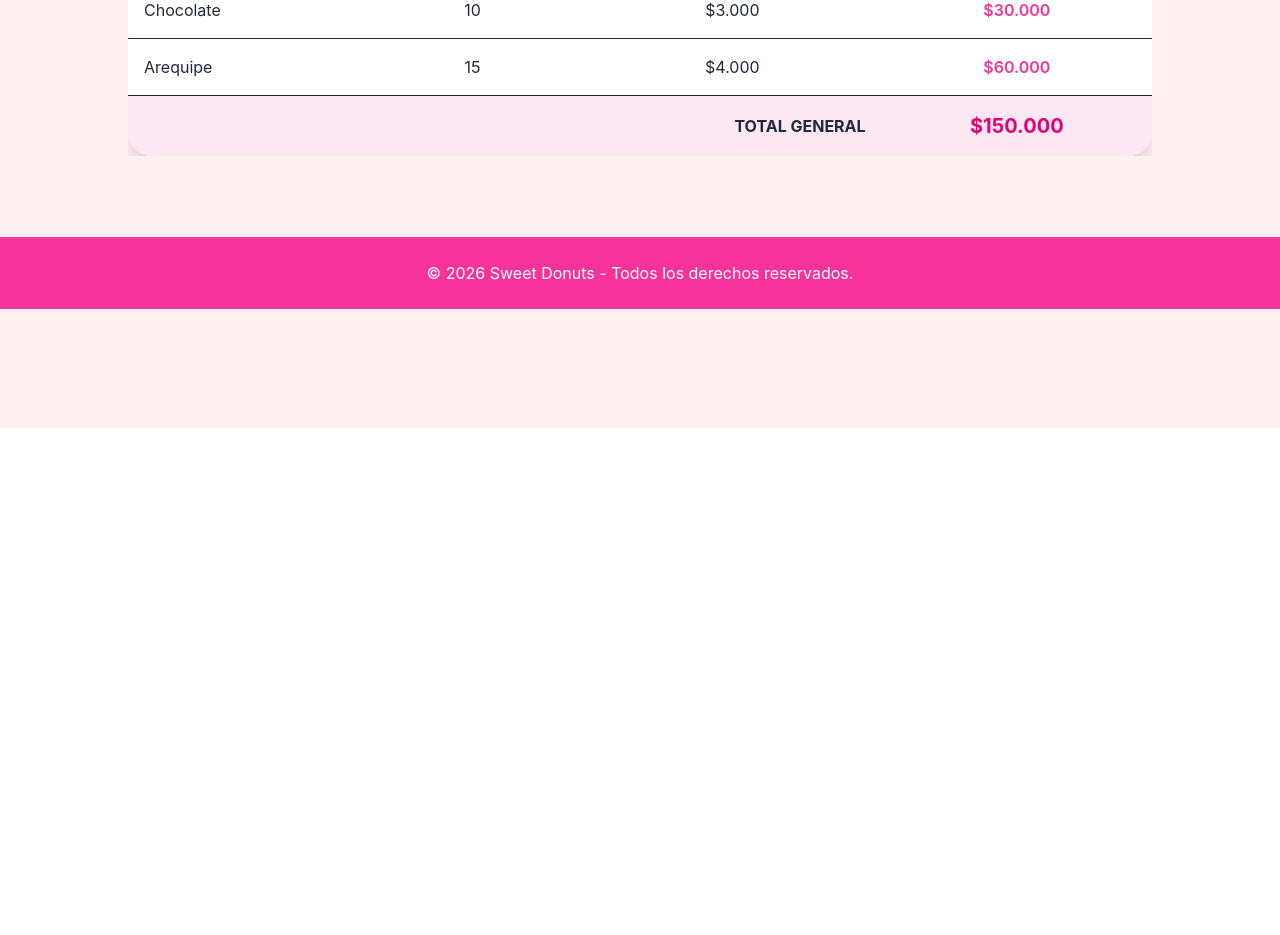
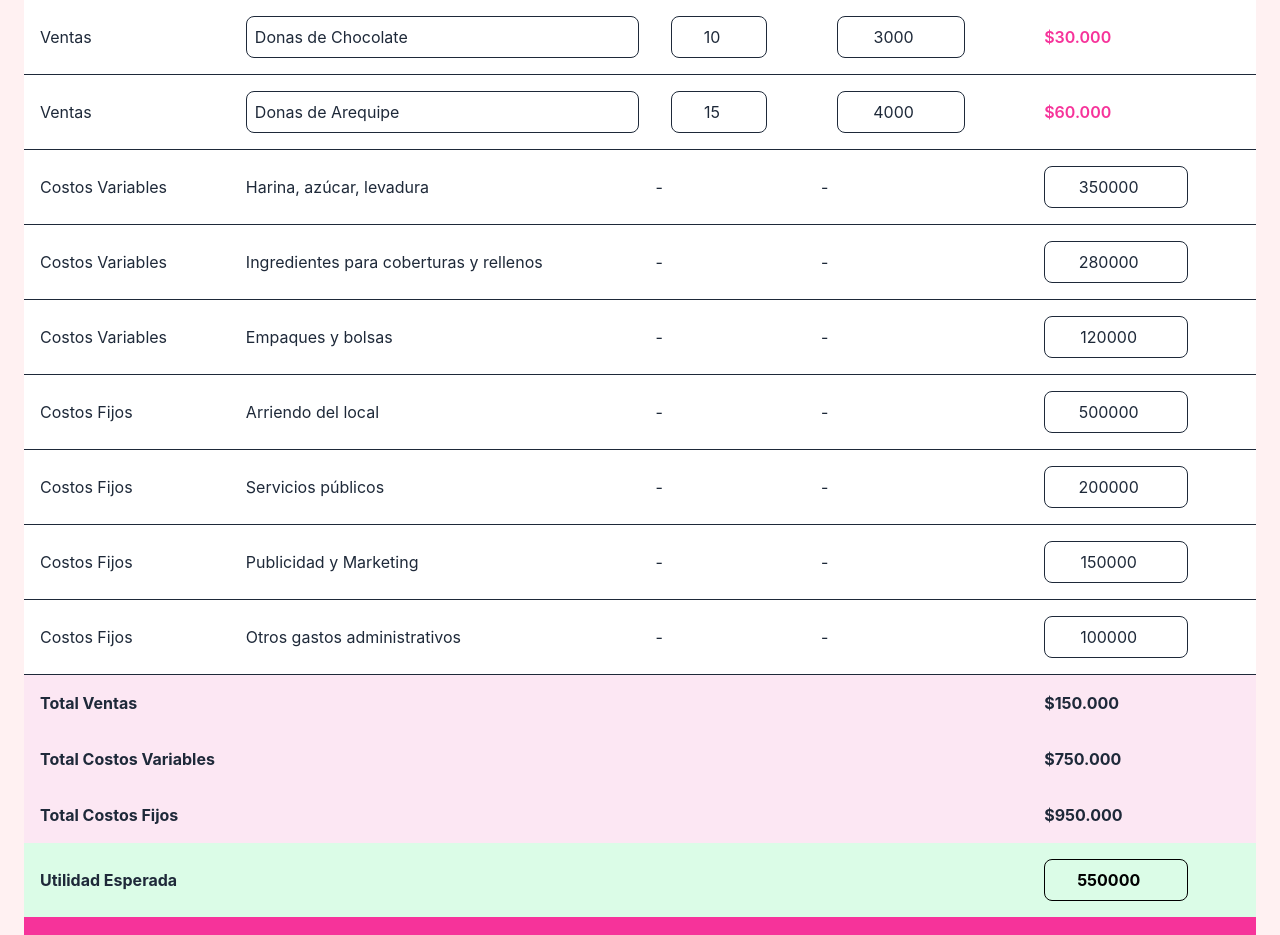
Before and after one commit to SergioGodPlay/SweetDonuts, a React (Vite) app: page /presupuesto in a window 1280 px wide. Shown: the part 372-1307 px from the top of the page. Before the commit the page ends 800 px from the top, so only its background shows below. Built offline with nearby package versions, Linux system fonts and the light colour scheme.

Commit message:
agregada editar costos

```diff
--- a/src/pages/Presupuesto.tsx
+++ b/src/pages/Presupuesto.tsx
@@ -1,113 +1,323 @@
+import { useState } from "react";
+
 export const Presupuesto = () => {
-
-  const gastos = [
+  const [productos, setProductos] = useState([
     {
-      concepto: "Vainilla",
+      concepto: "Donas de Vainilla",
       cantidad: 20,
-      costo: 3000,
+      valorUnitario: 3000,
     },
     {
-      concepto: "Chocolate",
+      concepto: "Donas de Chocolate",
       cantidad: 10,
-      costo: 3000,
+      valorUnitario: 3000,
     },
     {
-      concepto: "Arequipe",
+      concepto: "Donas de Arequipe",
       cantidad: 15,
-      costo: 4000,
+      valorUnitario: 4000,
     },
-  ];
+  ]);
 
-  // Calcula el subtotal de cada producto
-  const calcularCosto = (
+  const [costosVariables, setCostosVariables] = useState([
+    {
+      concepto: "Harina, azúcar, levadura",
+      valor: 350000,
+    },
+    {
+      concepto: "Ingredientes para coberturas y rellenos",
+      valor: 280000,
+    },
+    {
+      concepto: "Empaques y bolsas",
+      valor: 120000,
+    },
+  ]);
+
+  const [costosFijos, setCostosFijos] = useState([
+    {
+      concepto: "Arriendo del local",
+      valor: 500000,
+    },
+    {
+      concepto: "Servicios públicos",
+      valor: 200000,
+    },
+    {
+      concepto: "Publicidad y Marketing",
+      valor: 150000,
+    },
+    {
+      concepto: "Otros gastos administrativos",
+      valor: 100000,
+    },
+  ]);
+
+  const [utilidadEsperada, setUtilidadEsperada] =
+    useState(550000);
+
+  const calcularSubtotal = (
     cantidad: number,
-    costoUnitario: number
-  ) => {
-    return cantidad * costoUnitario;
-  };
+    valorUnitario: number
+  ) => cantidad * valorUnitario;
 
-  // Calcula el total general
-  const total = gastos.reduce(
+  const totalVentas = productos.reduce(
     (acc, item) =>
-      acc + calcularCosto(item.cantidad, item.costo),
+      acc +
+      calcularSubtotal(
+        item.cantidad,
+        item.valorUnitario
+      ),
     0
   );
 
+  const totalVariables = costosVariables.reduce(
+    (acc, item) => acc + item.valor,
+    0
+  );
+
+  const totalFijos = costosFijos.reduce(
+    (acc, item) => acc + item.valor,
+    0
+  );
+
+  const totalGeneral =
+    totalVentas +
+    totalVariables +
+    totalFijos +
+    utilidadEsperada;
+
   return (
     <section className="px-6 py-20">
-      <div className="max-w-5xl mx-auto">
+      <div className="max-w-7xl mx-auto">
+
         <h1 className="text-5xl font-bold text-center mb-10">
           Presupuesto Sweet Donuts
         </h1>
 
         <div className="overflow-x-auto">
           <table className="w-full bg-white dark:bg-gray-900 rounded-3xl shadow-xl overflow-hidden">
+
             <thead>
               <tr className="bg-pink-500 text-white">
-                <th className="p-4 text-left">
-                  Concepto
-                </th>
-
-                <th className="p-4 text-center">
-                  Cantidad
-                </th>
-
-                <th className="p-4 text-center">
-                  Valor Unitario
-                </th>
-
-                <th className="p-4 text-center">
-                  Subtotal
-                </th>
+                <th className="p-4">Categoría</th>
+                <th className="p-4">Concepto</th>
+                <th className="p-4">Cantidad</th>
+                <th className="p-4">Valor Unitario</th>
+                <th className="p-4">Subtotal</th>
               </tr>
             </thead>
 
             <tbody>
-              {gastos.map((item, index) => (
+
+              {/* PRODUCTOS */}
+              {productos.map((item, index) => (
                 <tr
                   key={index}
-                  className="border-b dark:border-gray-700 hover:bg-pink-50 dark:hover:bg-gray-800 transition"
+                  className="border-b dark:border-gray-700"
                 >
+                  <td className="p-4">Ventas</td>
+
+                  <td className="p-4">
+                    <input
+                      type="text"
+                      value={item.concepto}
+                      onChange={(e) => {
+                        const nuevos = [...productos];
+                        nuevos[index].concepto =
+                          e.target.value;
+                        setProductos(nuevos);
+                      }}
+                      className="w-full border rounded-lg p-2 dark:bg-gray-800"
+                    />
+                  </td>
+
+                  <td className="p-4">
+                    <input
+                      type="number"
+                      value={item.cantidad}
+                      onChange={(e) => {
+                        const nuevos = [...productos];
+                        nuevos[index].cantidad =
+                          Number(e.target.value);
+                        setProductos(nuevos);
+                      }}
+                      className="w-24 border rounded-lg p-2 text-center dark:bg-gray-800"
+                    />
+                  </td>
+
+                  <td className="p-4">
+                    <input
+                      type="number"
+                      value={item.valorUnitario}
+                      onChange={(e) => {
+                        const nuevos = [...productos];
+                        nuevos[index].valorUnitario =
+                          Number(e.target.value);
+                        setProductos(nuevos);
+                      }}
+                      className="w-32 border rounded-lg p-2 text-center dark:bg-gray-800"
+                    />
+                  </td>
+
+                  <td className="p-4 font-semibold text-pink-500">
+                    $
+                    {calcularSubtotal(
+                      item.cantidad,
+                      item.valorUnitario
+                    ).toLocaleString("es-CO")}
+                  </td>
+                </tr>
+              ))}
+
+              {/* COSTOS VARIABLES */}
+              {costosVariables.map((item, index) => (
+                <tr
+                  key={`variable-${index}`}
+                  className="border-b dark:border-gray-700"
+                >
+                  <td className="p-4">
+                    Costos Variables
+                  </td>
+
                   <td className="p-4">
                     {item.concepto}
                   </td>
 
-                  <td className="p-4 text-center">
-                    {item.cantidad}
-                  </td>
+                  <td>-</td>
+                  <td>-</td>
 
-                  <td className="p-4 text-center">
-                    $
-                    {item.costo.toLocaleString(
-                      "es-CO"
-                    )}
-                  </td>
+                  <td className="p-4">
+                    <input
+                      type="number"
+                      value={item.valor}
+                      onChange={(e) => {
+                        const nuevos = [
+                          ...costosVariables,
+                        ];
 
-                  <td className="p-4 text-center font-semibold text-pink-500">
-                    $
-                    {calcularCosto(
-                      item.cantidad,
-                      item.costo
-                    ).toLocaleString("es-CO")}
+                        nuevos[index].valor =
+                          Number(e.target.value);
+
+                        setCostosVariables(
+                          nuevos
+                        );
+                      }}
+                      className="w-36 border rounded-lg p-2 text-center dark:bg-gray-800"
+                    />
                   </td>
                 </tr>
               ))}
+
+              {/* COSTOS FIJOS */}
+              {costosFijos.map((item, index) => (
+                <tr
+                  key={`fijo-${index}`}
+                  className="border-b dark:border-gray-700"
+                >
+                  <td className="p-4">
+                    Costos Fijos
+                  </td>
+
+                  <td className="p-4">
+                    {item.concepto}
+                  </td>
+
+                  <td>-</td>
+                  <td>-</td>
+
+                  <td className="p-4">
+                    <input
+                      type="number"
+                      value={item.valor}
+                      onChange={(e) => {
+                        const nuevos = [
+                          ...costosFijos,
+                        ];
+
+                        nuevos[index].valor =
+                          Number(e.target.value);
+
+                        setCostosFijos(nuevos);
+                      }}
+                      className="w-36 border rounded-lg p-2 text-center dark:bg-gray-800"
+                    />
+                  </td>
+                </tr>
+              ))}
+
             </tbody>
 
             <tfoot>
-              <tr className="font-bold bg-pink-100 dark:bg-gray-800">
-                <td
-                  colSpan={3}
-                  className="p-4 text-right"
-                >
+
+              <tr className="bg-pink-100 dark:bg-gray-800 font-bold">
+                <td colSpan={4} className="p-4">
+                  Total Ventas
+                </td>
+                <td className="p-4">
+                  $
+                  {totalVentas.toLocaleString(
+                    "es-CO"
+                  )}
+                </td>
+              </tr>
+
+              <tr className="bg-pink-100 dark:bg-gray-800 font-bold">
+                <td colSpan={4} className="p-4">
+                  Total Costos Variables
+                </td>
+                <td className="p-4">
+                  $
+                  {totalVariables.toLocaleString(
+                    "es-CO"
+                  )}
+                </td>
+              </tr>
+
+              <tr className="bg-pink-100 dark:bg-gray-800 font-bold">
+                <td colSpan={4} className="p-4">
+                  Total Costos Fijos
+                </td>
+                <td className="p-4">
+                  $
+                  {totalFijos.toLocaleString(
+                    "es-CO"
+                  )}
+                </td>
+              </tr>
+
+              <tr className="bg-green-100 dark:bg-green-900 font-bold">
+                <td colSpan={4} className="p-4">
+                  Utilidad Esperada
+                </td>
+                <td className="p-4">
+                  <input
+                    type="number"
+                    value={utilidadEsperada}
+                    onChange={(e) =>
+                      setUtilidadEsperada(
+                        Number(e.target.value)
+                      )
+                    }
+                    className="w-36 border rounded-lg p-2 text-center text-black"
+                  />
+                </td>
+              </tr>
+
+              <tr className="bg-pink-500 text-white text-xl font-bold">
+                <td colSpan={4} className="p-4">
                   TOTAL GENERAL
                 </td>
-
-                <td className="p-4 text-center text-pink-600 text-xl">
-                  ${total.toLocaleString("es-CO")}
+                <td className="p-4">
+                  $
+                  {totalGeneral.toLocaleString(
+                    "es-CO"
+                  )}
                 </td>
               </tr>
+
             </tfoot>
+
           </table>
         </div>
       </div>
```
